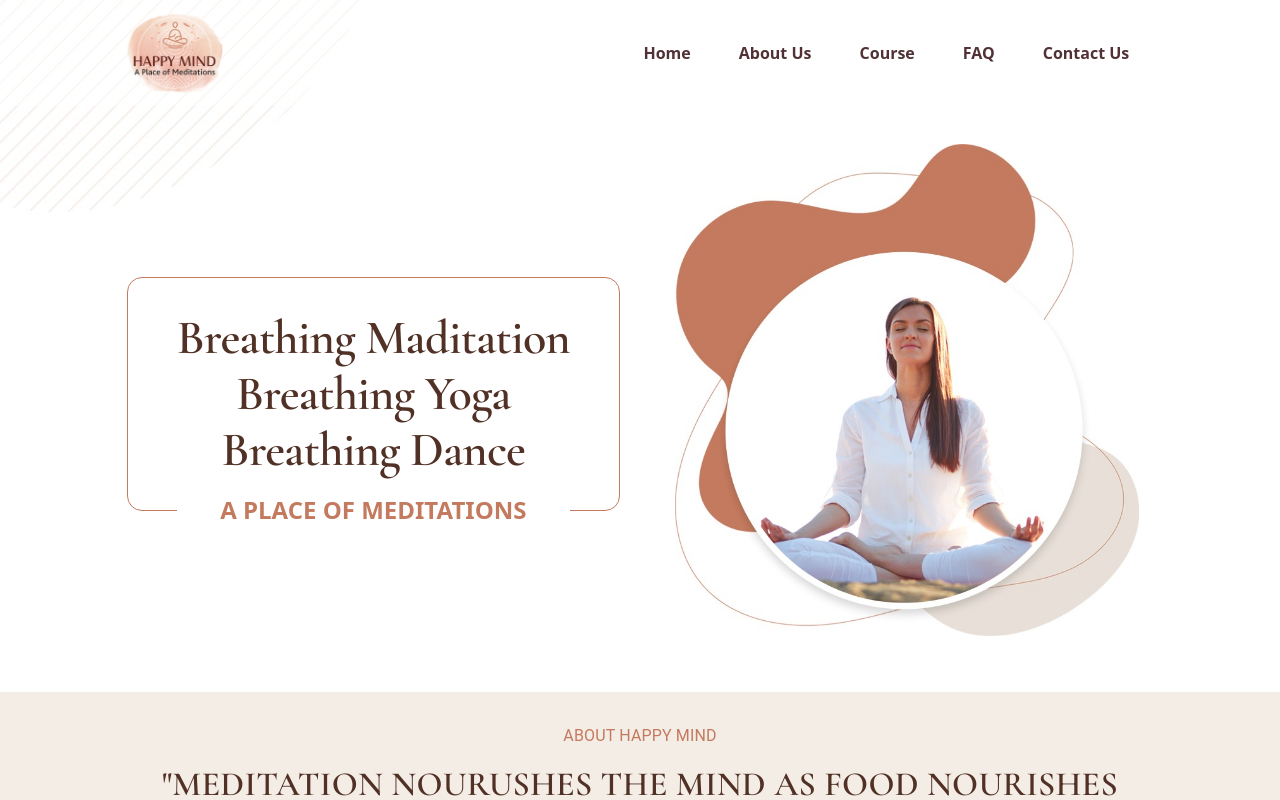
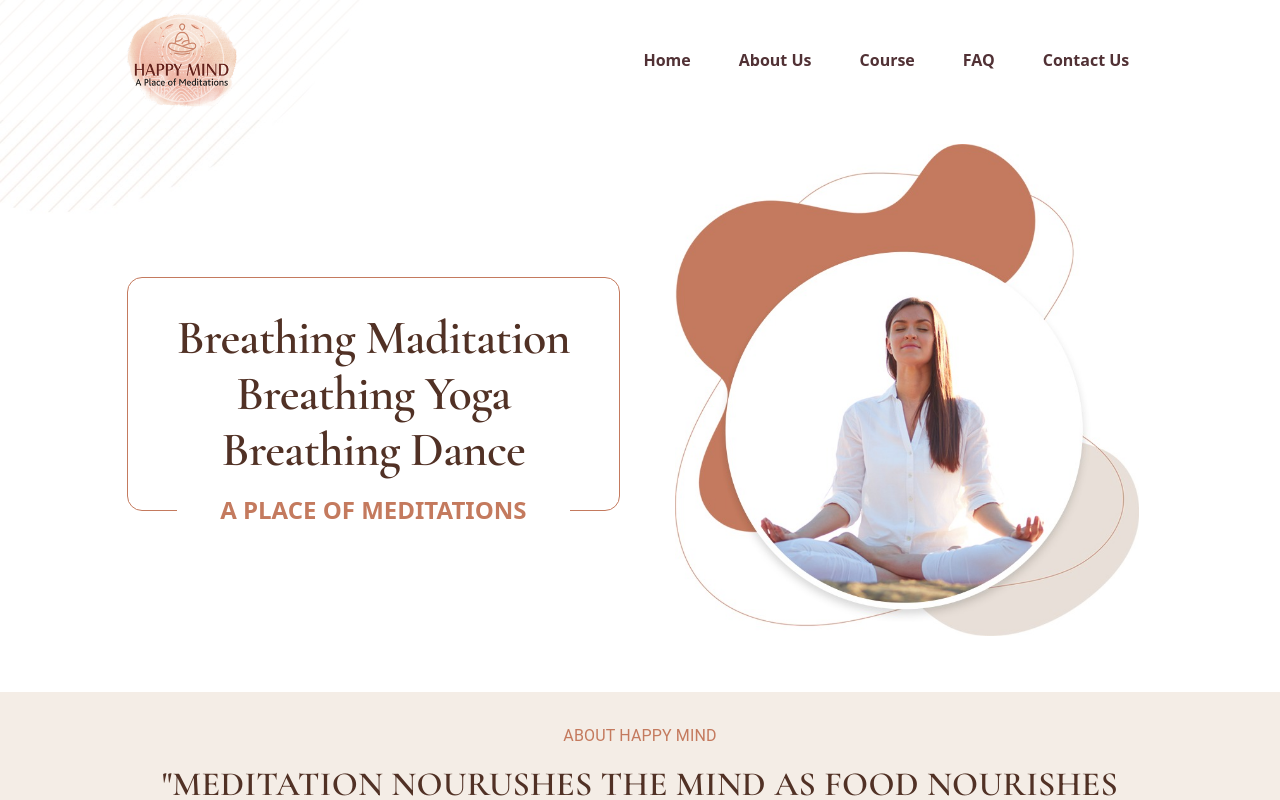
Before and after one commit to pritam-shinde/happymindplace, a Next.js app: page / in a window 1280 px wide. Shown: the top 800 px of the page. Built offline with nearby package versions, Linux system fonts and the light colour scheme.

Commit message:
logo width px

```diff
--- a/styles/Header.module.css
+++ b/styles/Header.module.css
@@ -16,8 +16,8 @@
 }
 
 .navLogo{
-    width: 6rem!important;
-    height: 5rem !important;
+    width: 110px!important;
+    height: 100% !important;
 }
 
 
```
